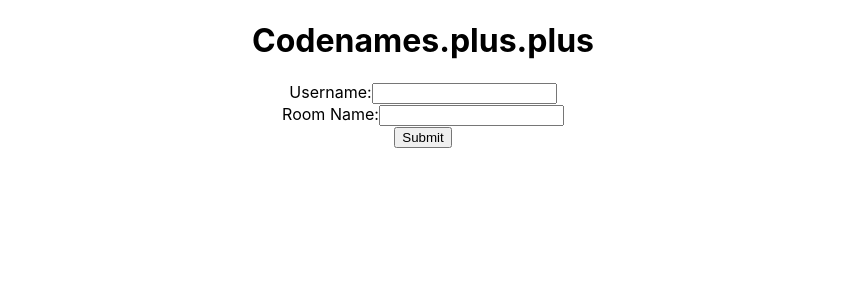
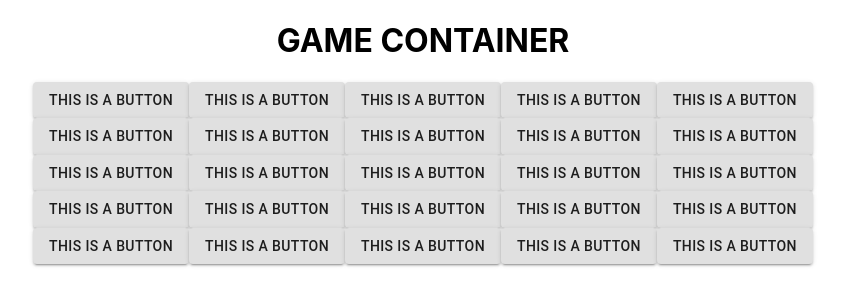
Before and after one commit to hank0cean/WordMasters, a React (Create React App) app: page /game in a window 1280 px wide. Shown: the top 306 px of the page, without its empty margins (217-1062 px from the left). Built offline with nearby package versions, Linux system fonts and the light colour scheme.

Commit message:
material-ui & Board

```diff
--- a/package.json
+++ b/package.json
@@ -3,6 +3,7 @@
   "version": "0.1.0",
   "private": true,
   "dependencies": {
+    "@material-ui/core": "^4.11.0",
     "@testing-library/jest-dom": "^4.2.4",
     "@testing-library/react": "^9.3.2",
     "@testing-library/user-event": "^7.1.2",
--- a/src/App.js
+++ b/src/App.js
@@ -5,8 +5,8 @@
   Route,
   Link
 } from "react-router-dom";
-import LoginContainer from './components/loginContainer'
-import GameContainer from './components/gameContainer'
+import LoginContainer from './components/LoginContainer'
+import GameContainer from './components/GameContainer'
 import './styles/App.css';
 
 function App() {
@@ -14,7 +14,7 @@
     <div className="App">
       <Router>
         <Switch>
-          <Route path="/">
+          <Route path="/login">
             <LoginContainer />
           </Route>
           <Route path="/game">
--- /dev/null
+++ b/src/components/Board.jsx
@@ -0,0 +1,36 @@
+import React, { Component } from 'react';
+import { Button } from '@material-ui/core';
+
+import './../styles/Board.css'
+
+class Board extends Component {
+
+    renderRow(id_number) {
+        const id = 'row-' + id_number;
+
+        return (
+            <div className="boardRow" id={id}>
+                <Button variant="contained">This is a button</Button>
+                <Button variant="contained">This is a button</Button>
+                <Button variant="contained">This is a button</Button>
+                <Button variant="contained">This is a button</Button>
+                <Button variant="contained">This is a button</Button>
+            </div>
+            // {this.renderCard()}
+        );
+    }
+
+    render() {
+        return (
+            <div className="Board">
+                {this.renderRow(1)}
+                {this.renderRow(2)}
+                {this.renderRow(3)}
+                {this.renderRow(4)}
+                {this.renderRow(5)}
+            </div>
+        );
+    }
+}
+
+export default Board;
--- a/src/components/gameContainer.jsx
+++ b/src/components/gameContainer.jsx
@@ -1,37 +1,24 @@
 import React, { Component } from 'react'
+import Board from './Board'
 
-import './../styles/CodenamesLogin.css'
+import './../styles/GameContainer.css'
 
-class CodenamesLogin extends Component {
+class GameContainer extends Component {
     constructor(props) {
         super(props);
         this.state = {
-            username: '',
-            roomName: '',
+
         };
-
-        this.handleChange = this.handleChange.bind(this)
-        this.handleSubmit = this.handleSubmit.bind(this)
-    }
-
-    handleChange(event) {
-        this.setState({
-            [event.target.name]: event.target.value,
-        });
-    }
-
-    handleSubmit(event) {
-        console.log(`You've entered your username: '${this.state.username}' and a room name: '${this.state.roomName}'`);
-        event.preventDefault();
     }
 
     render() {
         return (
-            <div id="codenamesLogin">
+            <div id="GameContainer">
                 <h1>GAME CONTAINER</h1>
+                <Board />
             </div>
         );
     }
 }
 
-export default CodenamesLogin;
+export default GameContainer;
--- a/src/components/loginContainer.jsx
+++ b/src/components/loginContainer.jsx
@@ -1,6 +1,7 @@
-import React, { Component } from 'react'
+import React, { Component } from 'react';
+import { Button, TextField } from '@material-ui/core';
 
-import './../styles/CodenamesLogin.css'
+import './../styles/LoginContainer.css';
 
 class LoginContainer extends Component {
     constructor(props) {
@@ -27,22 +28,12 @@
 
     render() {
         return (
-            <div id="codenamesLogin">
+            <div id="LoginContainer">
                 <h1>Codenames.plus.plus</h1>
                 <form onSubmit={this.handleSubmit}>
-                    <div className="loginInput">
-                        <label id="usernameLabel" className="loginLabel" for="usernameInput">
-                            Username:
-                            <input id="usernameInput" name="username" type="text" value={this.state.username} onChange={this.handleChange} />
-                        </label>
-                    </div>
-                    <div className="loginInput">
-                        <label id="roomNameLabel" className="loginLabel" for="roomNameInput">
-                            Room Name:
-                            <input id="roomNameInput" name="roomName" type="text" value={this.state.roomName} onChange={this.handleChange} />
-                        </label>
-                    </div>
-                    <input type="submit" value="Submit" />
+                    <TextField id="usernameInput" name="username" type="text" value={this.state.username} onChange={this.handleChange} label="Username" variant="outlined" />
+                    <TextField id="roomNameInput" name="roomName" type="text" value={this.state.roomName} onChange={this.handleChange} label="Room Name" variant="outlined" />
+                    <Button type="submit" variant="contained">Submit</Button>
                 </form>
             </div>
         );
```
Also changed, not shown: src/styles/Board.css (added), src/styles/CodenamesLogin.css (deleted), src/styles/GameContainer.css (added), src/styles/LoginContainer.css (added), 1 other file (tests, documents, lock files or other folders).
